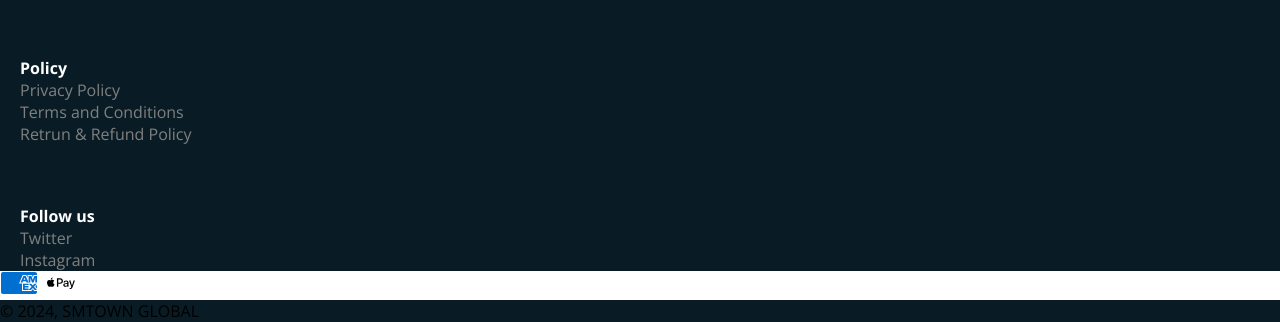
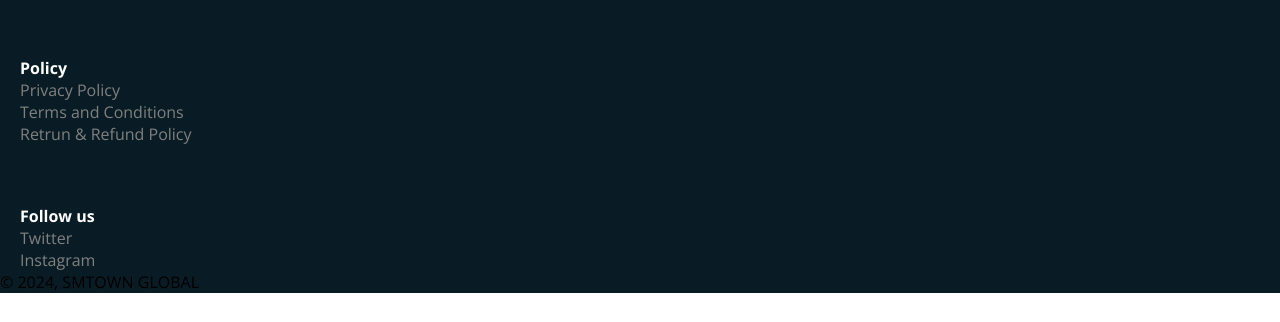
Before and after one commit to Jeszelle/FED_3, a plain HTML site: page Events.html in a window 1280 px wide. Shown: the part 6657-6979 px from the top of the page. After the commit the page ends 6950 px from the top, so only its background shows below. Drawn offline with nearby package versions, Linux system fonts and the light colour scheme.

Commit message:
Update Events.html

```diff
--- a/Events.html
+++ b/Events.html
@@ -145,8 +145,8 @@
                 <img src="" alt="SHOP">
                 <img src="" alt="VISA"> -->
                 <!-- <svg xmlns="http://www.w3.org/2000/svg" -->
-
-                <svg xmlns="http://www.w3.org/2000/svg" role="img" aria-labelledby="pi-american_express" viewBox="0 0 38 24" width="38" height="24">
+<!--     svgtjes komen van de echte pagina -->
+<!--                 <svg xmlns="http://www.w3.org/2000/svg" role="img" aria-labelledby="pi-american_express" viewBox="0 0 38 24" width="38" height="24">
                     <title id="pi-american_express">American Express</title>
                     <path fill="#000" opacity=".07"></path>
                     <path fill="#006FCF" d="M35 1c1.1 0 2 .9 2 2v18c0 1.1-.9 2-2 2H3c-1.1 0-2-.9-2-2V3c0-1.1.9-2 2-2h32Z"></path>
@@ -167,7 +167,7 @@
                     <path fill="#000" d="M78.973 32.11c7.278 0 12.347 5.017 12.347 12.321 0 7.33-5.173 12.373-12.529 12.373h-8.058V69.62h-5.822V32.11h14.062zm-8.24 19.807h6.68c5.07 0 7.954-2.729 7.954-7.46 0-4.73-2.885-7.434-7.928-7.434h-6.706v14.894z"></path>
                     <path fill="#000" d="M92.764 61.847c0-4.809 3.665-7.564 10.423-7.98l7.252-.442v-2.08c0-3.04-2.001-4.704-5.562-4.704-2.938 0-5.07 1.507-5.51 3.82h-5.252c.157-4.86 4.731-8.395 10.918-8.395 6.654 0 10.995 3.483 10.995 8.89v18.663h-5.38v-4.497h-.13c-1.534 2.937-4.914 4.782-8.579 4.782-5.406 0-9.175-3.222-9.175-8.057zm17.675-2.417v-2.106l-6.472.416c-3.64.234-5.536 1.585-5.536 3.95 0 2.288 1.975 3.77 5.068 3.77 3.95 0 6.94-2.522 6.94-6.03z"></path>
                     <path fill="#000" d="M120.975 79.652v-4.496c.364.051 1.247.103 1.715.103 2.573 0 4.029-1.09 4.913-3.899l.52-1.663-9.852-27.293h6.082l6.863 22.146h.13l6.862-22.146h5.927l-10.216 28.67c-2.34 6.577-5.017 8.735-10.683 8.735-.442 0-1.872-.052-2.261-.157z"></path>
-                </svg>
+                </svg> -->
 
 
 
```
